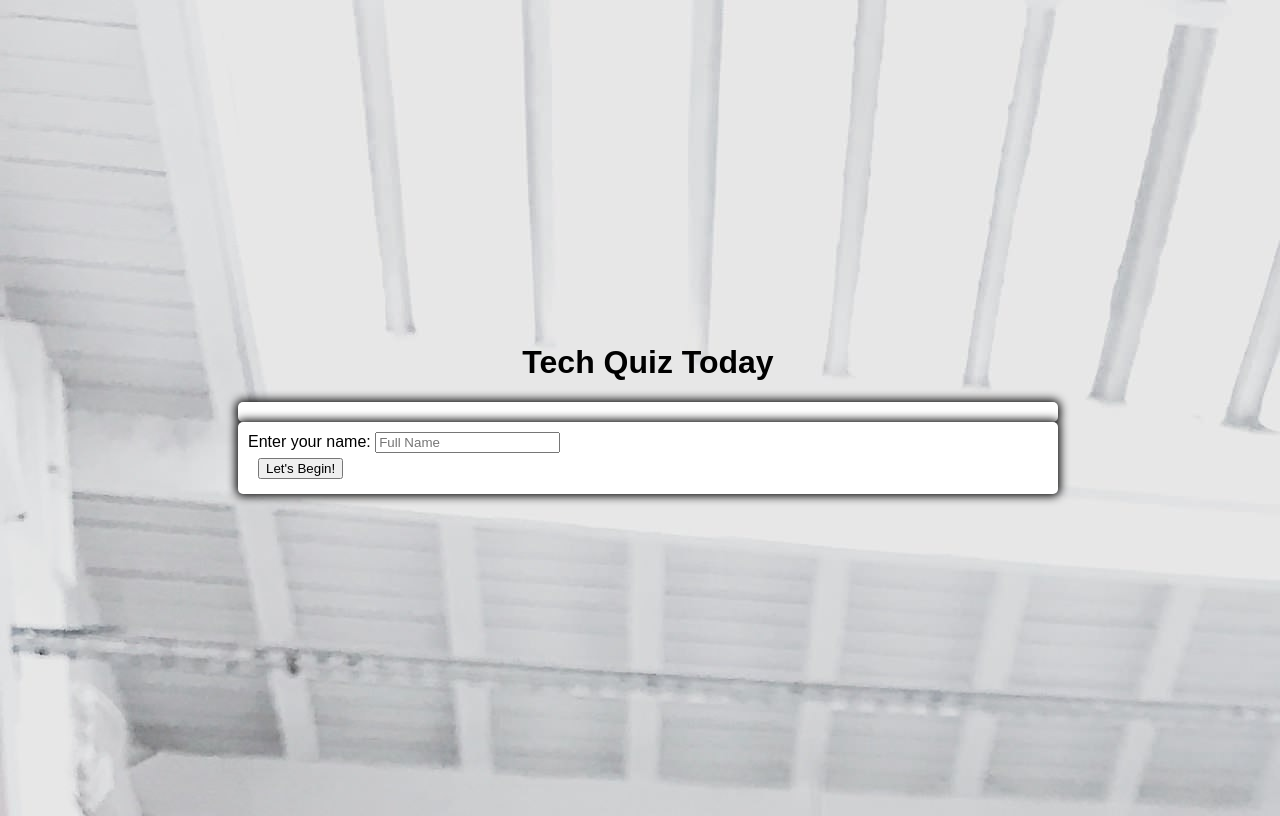
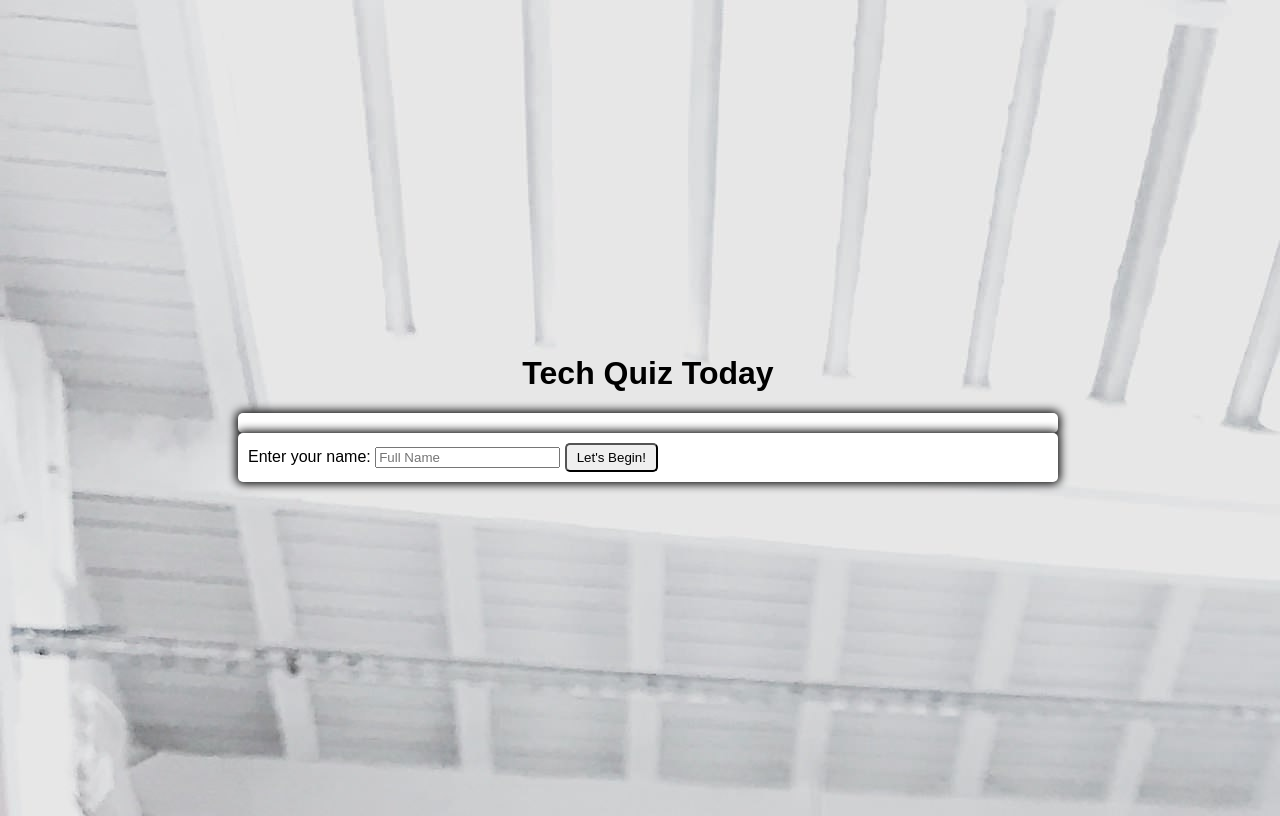
Before and after one commit to Estygrogan/tech-quiz-today, a plain HTML site: page index.html in a window 1280 px wide. Both pictures are taken after a click on the button "Start". Drawn offline with Linux system fonts and the light colour scheme.

Commit message:
Move form button to input div

```diff
--- a/index.html
+++ b/index.html
@@ -36,12 +36,11 @@
         <div class="enter-name">
             <form method="post">
                 <label for="name">Enter your name:</label>
-                <input type="text" id="name" placeholder="Full Name" required>
+                <input type="text" id="name" placeholder="Full Name" minlength="2" maxlength="20" required>
+                <button type="submit" id="form-button" class="btn">Let's Begin!</button>
             </form>
         </div>
-        <div class="btn">
-            <button type="submit" id="form-button">Let's Begin!</button>
-        </div>
+
 
     </div>
 
```
